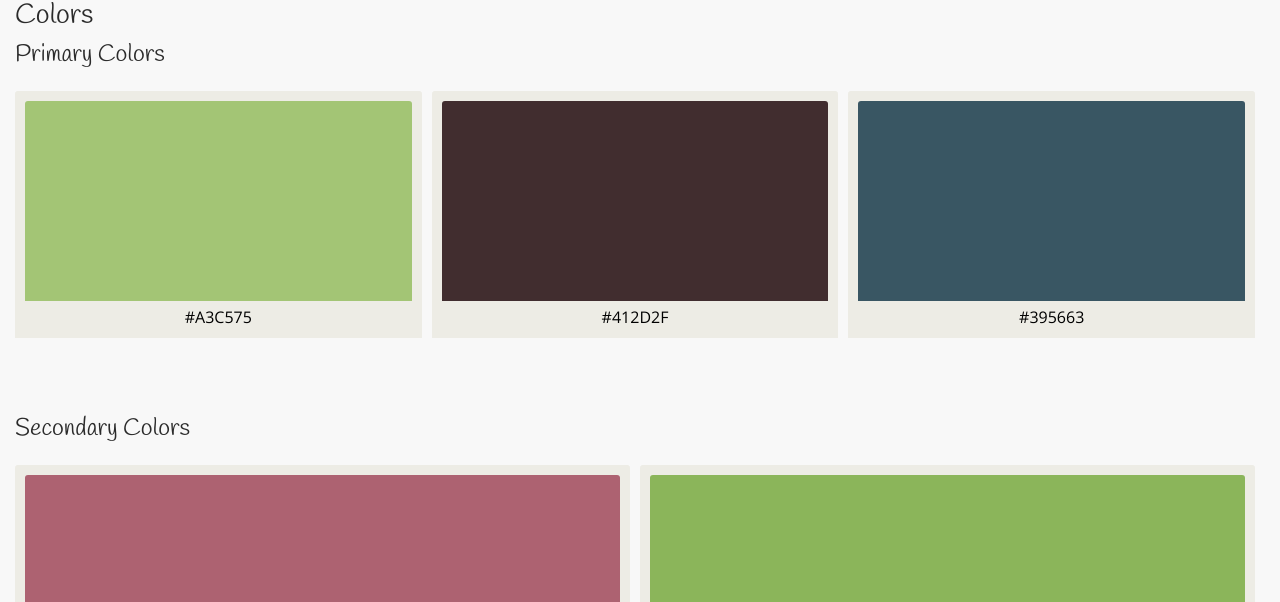
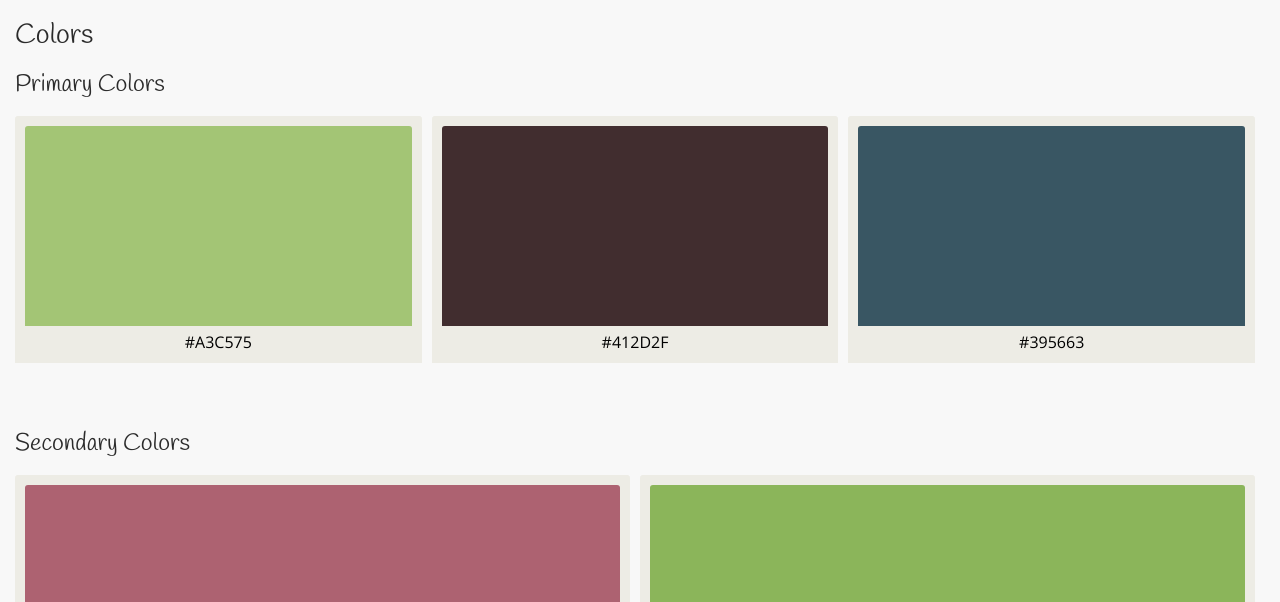
Before and after one commit to bSquaredweb/project-1_part-2_bellanca-brittany, a plain HTML site: page elements.html in a window 1280 px wide. Shown: the part 198-800 px from the top of the page. Drawn offline with nearby package versions, Linux system fonts and the light colour scheme.

Commit message:
updated spacing

```diff
--- a/elements.html
+++ b/elements.html
@@ -26,10 +26,11 @@
     <main class="main">
       <section class="main__section">
         <h2>Elements</h2>
+        <section class="main__section--components">
 
           <section class="main__section">
             <h3>Colors</h3>
-
+            <div class="item-container">
               <h4>Primary Colors</h4>
               <ul class="color-list">
                 <div class="item-container"> <!-- need item containers here to space the color cards -->
@@ -89,12 +90,13 @@
                   </li>
                 </div><!-- item-container -->
               </ul>
-
+            </div>
           </section>
 
           <section class="main__section">
             <h3>Typography</h3>
 
+            <div class="item-container">
               <h4>Headings - Primary</h4>
               <ul class="type-list">
                 <div class="item-container">
@@ -190,9 +192,10 @@
                   </li>
                 </div><!-- item-container -->
               </ul>
+            </div>
+          </section>
 
         </section>
-
       </section>
     </main>
     <footer class="footer">
--- a/sass/base/_layout.scss
+++ b/sass/base/_layout.scss
@@ -8,12 +8,12 @@ body {
 
 .header {
   min-width: 320px;
-  padding-bottom: $spacer-m;
   display: flex;
   align-items: center;
   flex-direction: column;
   text-align: center;
   min-width: 320px;
+  padding-bottom: $spacer-m;
 
   &__logo {
     padding: $spacer-lg 0 $spacer-lg 0;
@@ -56,8 +56,8 @@ body {
   &__section {
     margin: 0 $reset-0 $spacer-xxl;
 
-    &--index {
-
+    &--components, &--elements {
+      margin: $spacer-lg 0 0;
     }
   }
 }
--- a/sass/base/_typography.scss
+++ b/sass/base/_typography.scss
@@ -5,7 +5,6 @@
 h1, h2, h3, h4, h5, h6 {
   @include font-type($secondary-font, normal, normal);
   color: $black;
-  padding-bottom: $spacer-xs;
 }
 
 h1 {
--- a/sass/settings/variables/_spacers.scss
+++ b/sass/settings/variables/_spacers.scss
@@ -5,7 +5,7 @@
 $reset-0:     0;
 
 $spacer-xxl: 100px;
-$spacer-xlg: 60px;
+$spacer-xlg: 50px;
 $spacer-lg:  25px;
 $spacer-m:   15px;
 $spacer-s:   10px;
```
Also changed, not shown: components.html (+2 -1 lines), css/main.css, 1 other file. Lines whose indentation alone changed are shown as unchanged.
